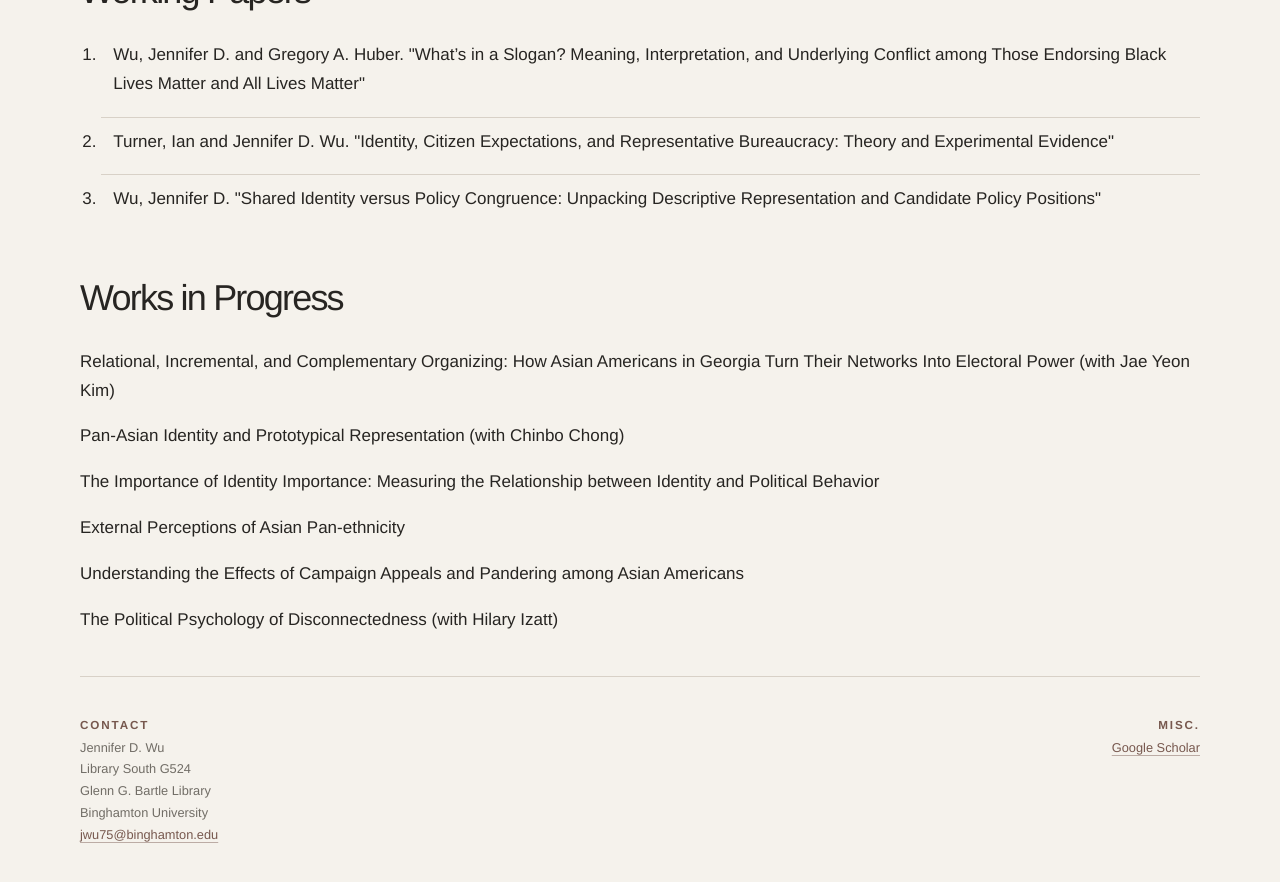
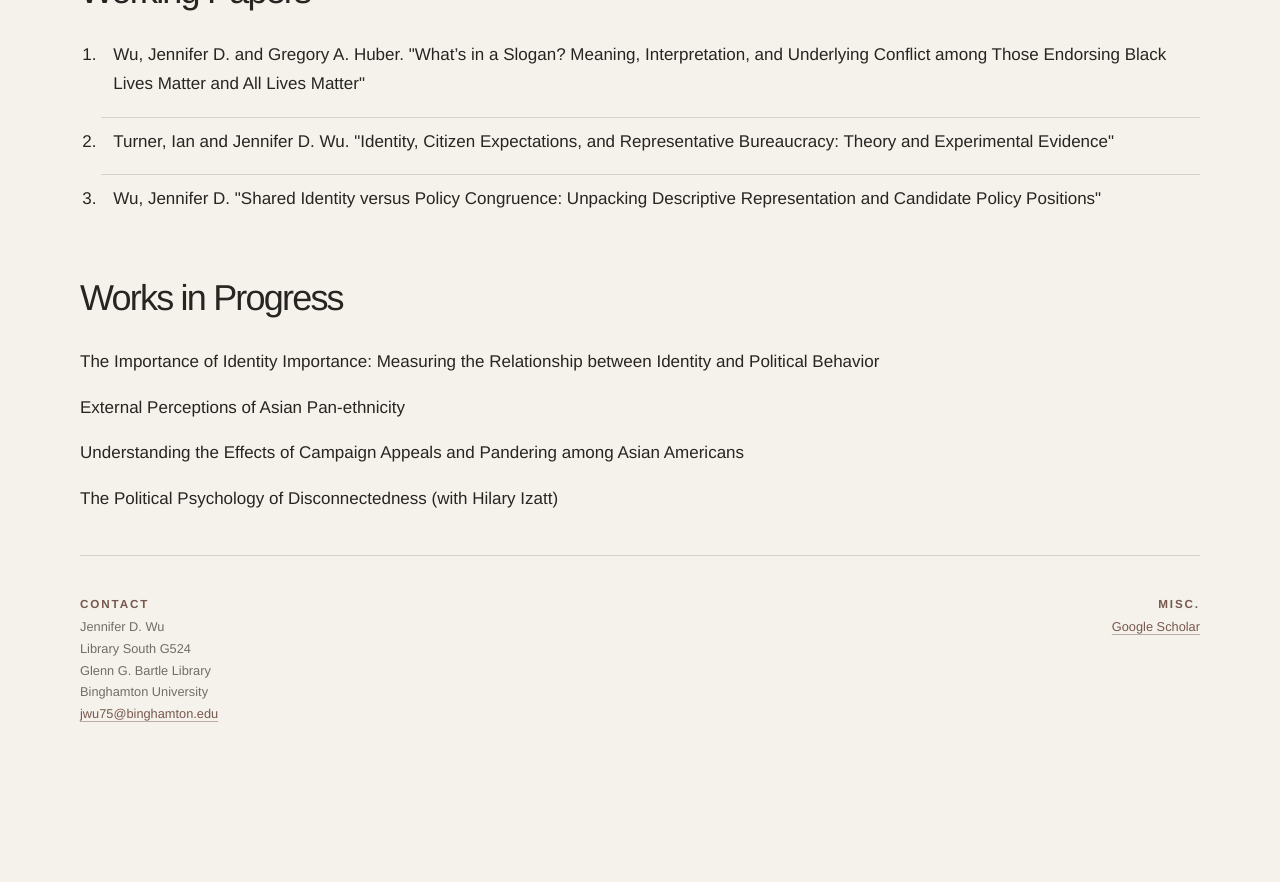
Before and after one commit to wujend/wujend.github.io, a Jekyll site: the page built from research/index.html, in a window 1280 px wide and 900 px high, scrolled down 1023 px. Shown: the top 882 px of the window. Built offline with Jekyll 4.4.1, drawn with Linux system fonts in a browser that asks for light colours; after the commit the page ends 1803 px from its top, so only the background shows below that.

Commit message:
Update index.html

```diff
--- a/research/index.html
+++ b/research/index.html
@@ -99,8 +99,6 @@ title: Jennifer D. Wu | Research
 
 <section class="publications">
 <h1>Works in Progress</h1>
-<p>Relational, Incremental, and Complementary Organizing: How Asian Americans in Georgia Turn Their Networks Into Electoral Power (with Jae Yeon Kim)</p>
-<p>Pan-Asian Identity and Prototypical Representation (with Chinbo Chong)</p>
 <p>The Importance of Identity Importance: Measuring the Relationship between Identity and Political Behavior</p>
 <p>External Perceptions of Asian Pan-ethnicity</p>
 <p>Understanding the Effects of Campaign Appeals and Pandering among Asian Americans</p>
```
